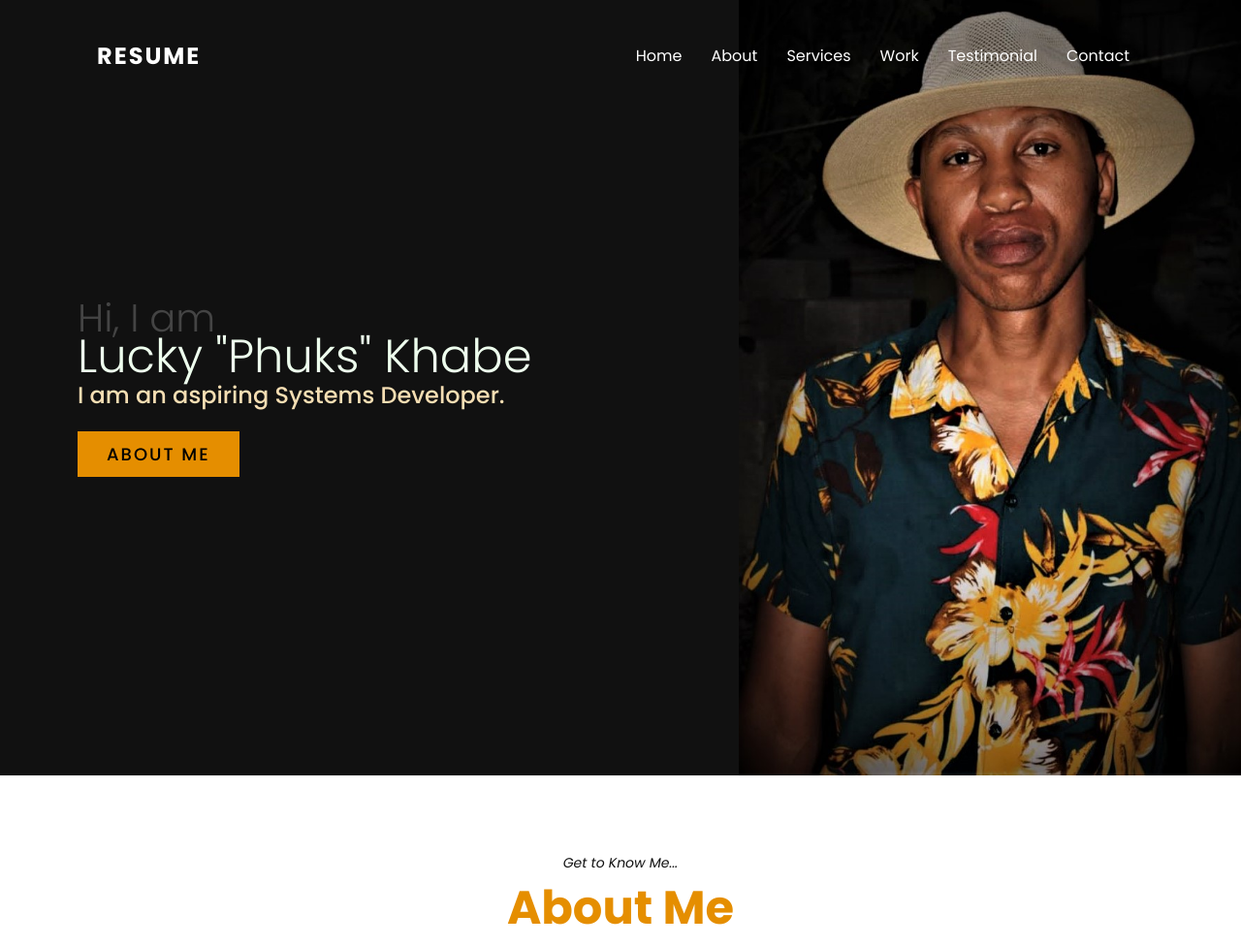
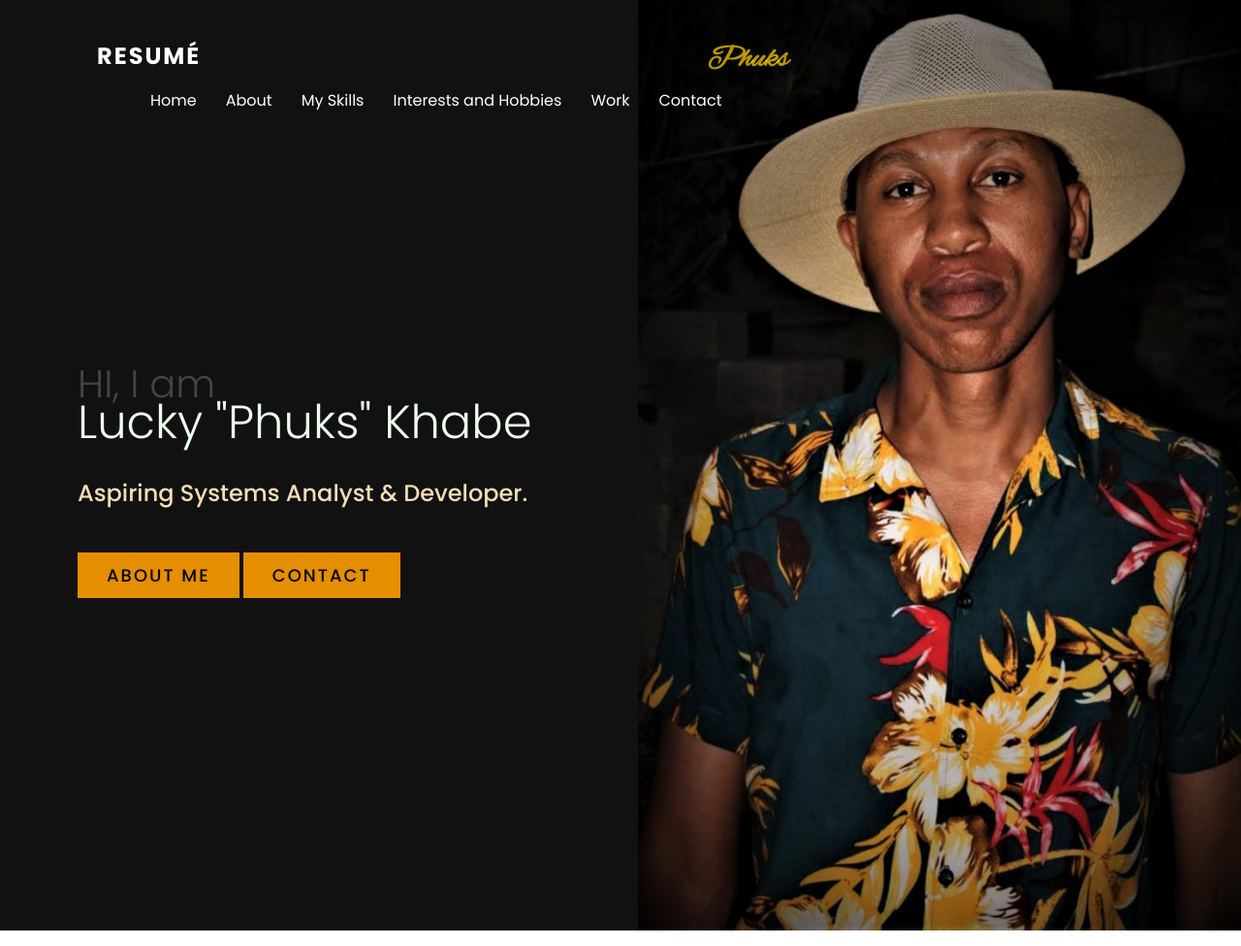
Before and after one commit to Phuks/technical-CV, a plain HTML site: page index.html in a window 1280 px wide. Shown: the top 976 px of the page at 97% size. Drawn offline with Linux system fonts and the light colour scheme.

Commit message:
changes to banner and menu nav bar, logo

```diff
--- a/index.html
+++ b/index.html
@@ -3,6 +3,13 @@
 <head>
     <meta charset="UTF-8">
     <meta name="viewport" content="width=device-width, initial-scale=1.0">
+    <meta http-equiv="X-UA-Compatible" content="ie=edge">
+    <link href="https://fonts.googleapis.com/css2?family=Alex+Brush&family=Open+Sans&display=swap"
+    rel="stylesheet">
+    <link rel="stylesheet" href="https://use.fontawesome.com/releases/v5.8.2/css/all.css"
+    integrity="sha384-oS3vJWv+0UjzBfQzYUhtDYW+Pj2yciDxpsK10YPAYjqT085Qq/1cq5FLAXAZQ7Ay"
+    crossorigin="anonymous">
+
     <title>My Portfolio</title>
     <link rel="stylesheet" href="style.css">
     <script src="ext.js" langauge="javascript"></script>
@@ -11,24 +18,30 @@
 
     <!--Creating Menu Tabs and Logo-->
     <header>
-        <a href="#" class="logo">Resume</a>
+        <div id="top">
+            <nav>
+                <a href="#" class="logo">Resumé</a>
 
                 <ul class="menu">
                     <li><a href="#home">Home</a></li>
                     <li><a href="#about">About</a></li>
-        <li><a href="#services">Services</a></li>
+                    <li><a href="#skills">My Skills</a></li>
+                    <li><a href="#interests">Interests and Hobbies</a></li>
                     <li><a href="#work">Work</a></li>
-        <li><a href="#testimonial">Testimonial</a></li>
                     <li><a href="#contact">Contact</a></li>
                 </ul>
+            </nav>
+            <h1 id="logo">Phuks</h1>
+        </div>
     </header>
 
     <!--Creating Banner Layout-->
     <section class="banner" id="home">
         <div class="textBox">
-            <h2>Hi, I am <br> <span>Lucky "Phuks" Khabe</span></h2>
-            <h3>I am an aspiring Systems Developer.</h3>
-            <a href="#about" class="btn">About Me</a>
+            <h2>HI, I am <br> <span>Lucky "Phuks" Khabe</span></h2>
+            <h3>Aspiring Systems Analyst & Developer.</h3>
+            <a href="#about" class="btn btn-explore">About Me</a>
+            <a href="#" class="btn btn-contact">Contact</a>
         </div>
     </section>
 
@@ -40,8 +53,9 @@
         </div>
         <div class="content">
             <div class="w50">
+                <div class="contentBox w50">
                     <img src="img/image1.jpg" alt="My Profile Picture" class="proPic">
-                <div class="contentBox w50">
+                    <div class="" id="wrapper">
                     <h3>Who am I?</h3>
                     <h2><b>Lucky Phukuntsi Khabe</b>, a BSc Information Technology student at the North-West University [Vanderbijlpark Campus].</h2>
                     <p> I am an aspiring Systems Developer/Computer Scientist. His highest academic achievement thus far is being invited to be a Golden Key member. Lucky is a natural leader at
@@ -49,16 +63,17 @@
                         Lucky has reasonable experience in the science and engineering fields as that was once the career he was pursuing at the beginning of his
                         tertiary life. His science and engineering knowledge has enabled him to have internships that would further his knowledge and enable him
                         to broaden his horizons. Being a part of various projects during his internships has aided his personal development.</p><br>
-                        <!--<p>In 2018 Lucky decided to pursue a career in IT this was after a few gap years he had taken to rediscover himself. Since we are in the 4th
+                        <p>In 2018 Lucky decided to pursue a career in IT this was after a few gap years he had taken to rediscover himself. Since we are in the 4th
                             Industrial Revolution Lucky figured that pursuing a career in IT would be a good way to contribute to the society. His passion for computers
                             and the science behind them and how they operate entices him. The ultimate goal for Lucky is to be a computer scientist and to give back
                             to his surrounding community by having science centers where people can learn and up-skill themselves. He is very passionate about
                             community development and would like to see life improve in the townships. He believes that science and technology are to play a huge
-                            part in the development of our communities and we must use them to our advantage.</p><br>-->
-                            <!--<p>There has been a lot of challenges in his life but they have only been stepping stones to his purpose. His purpose involves people and
+                            part in the development of our communities and we must use them to our advantage.</p><br>
+                            <p>There has been a lot of challenges in his life but they have only been stepping stones to his purpose. His purpose involves people and
                                 serving them to that best of his abilities and using technology to do just that, hence the chosen career path. He decided that he will
                                 incorporate his science and engineering knowledge with his technological knowledge to solve various problems but first he must obtain
-                                his BSc IT degree. This degree would open a lot of doors for him to fulfill his dreams.</p>-->
+                                his BSc IT degree. This degree would open a lot of doors for him to fulfill his dreams.</p>
+                </div>
                     <div class="heading bottom">
                         <a href="img/resume.pdf" target="_blank" class="btn round">Download CV</a>
                         <div class="bt">
--- a/style.css
+++ b/style.css
@@ -1,9 +1,11 @@
 @import url(https://fonts.googleapis.com/css?family=Poppins:100,100italic,200,200italic,300,300italic,regular,italic,500,500italic,600,600italic,700,700italic,800,800italic,900,900italic);
-* {
+body {
     margin: 0;
     padding: 0;
     box-sizing: border-box;
-    font-family: 'Poppins', sans-serif;
+    max-width: 1600px;
+    font-size: 16px;
+    font-family: 'Poppins', 'Open Sans', sans-serif, arial;
 }
 
 /* Adding section tag fixed padding */
@@ -19,7 +21,7 @@ section {
     display: flex;
     justify-content: space-between;
     align-items: center;
-    background-image:url(img/image2.jpg);
+    background-image:url('img/image2.jpg');
     background-color: #111;
     background-repeat: no-repeat;
     background-position:100% center;
@@ -57,6 +59,7 @@ section {
     font-size: 18px;
 }
 
+
 /* Creating an About me Layout in CSS */
 .heading {
     width: 100%;
@@ -80,20 +83,26 @@ section {
     padding-left: 40px;
     text-align: justify;
     /*display: inline-block;
-    float: right;*/
+    /*float: right;*/
 }
 .proPic {
-    width: 300px;
-    height: 350px;
+    width: 200px;
+    height: 250px;
     border-radius: 10%;
-    /*float:left;
-    border-top-left-radius: 30%;
+    float:left;
+    margin-right: 1rem;
+    /*display: inline-block;
+    /*border-top-left-radius: 30%;
     border-bottom-right-radius: 30%; */
 }
 .contentBox h2 {
     font-weight: 300;
     margin-bottom: 10px;
     /*float: right;*/
+}
+
+#wrapper {
+    padding-left: 1rem;
 }
 .heading.bottom {
     display: flex;
@@ -112,15 +121,21 @@ section {
 }
 img {
     max-width: 100%;
+    clear: none;
 }
 
 /* Creating Menu's Header and Logo in CSS */
+h1#logo {color: rgba(255, 208, 0, 0.726);font-family: 'Alex Brush', cursive; margin-top:1.5px; margin-left: -30px;}
 header {
+    max-height: 1200px;
+    /*background: url('img/image03.jpg');*/
     position: fixed;
     top: 0;
     left: 0;
     width: 100%;
     padding: 40px 100px;
+    display: -webkit-flex;
+    display: -ms-flex;
     display: flex;
     justify-content: space-between;
     align-items: center;
@@ -151,6 +166,12 @@ header ul li a {
     text-decoration: none;
     color: #fff;
 }
+#top {
+    display: -webkit-flex;
+    display: -ms-flex;
+    display: flex;
+    justify-content: space-between;
+}
 
 /* Creating a sticky header Navigation Bar in CSS */
 header.sticky {
```
Lines whose indentation alone changed are shown as unchanged.
